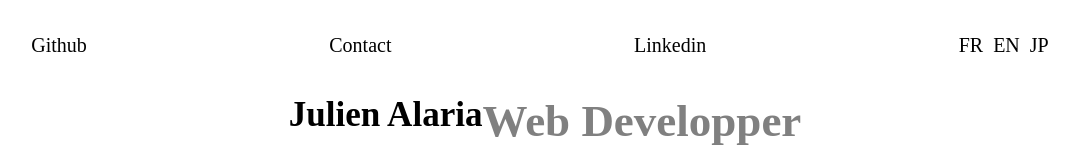
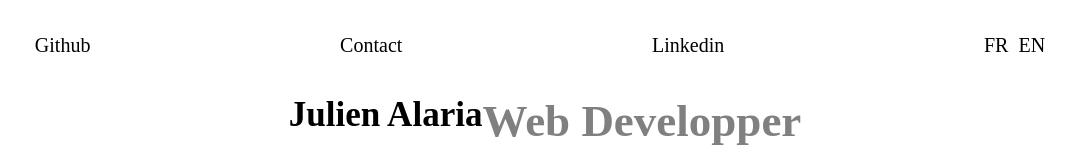
Before and after one commit to julien-alaria/portfolio, a plain HTML site: page portfolio_en.html in a window 1280 px wide. Shown: the top 160 px of the page, without its empty margins (95-1174 px from the left). Drawn offline with Linux system fonts and the light colour scheme; a web font is replaced by a local one.

Commit message:
Update portfolio_en.html

```diff
--- a/portfolio_en.html
+++ b/portfolio_en.html
@@ -16,7 +16,7 @@
         <ul class="language_selector">
             <li><a href="./index.html">FR</a></li>
             <li><a href="portfolio_en.html">EN</a></li>
-            <li><a href="./portfolio_jp.html">JP</a></li>
+
         </ul>
     </nav>
 
```
